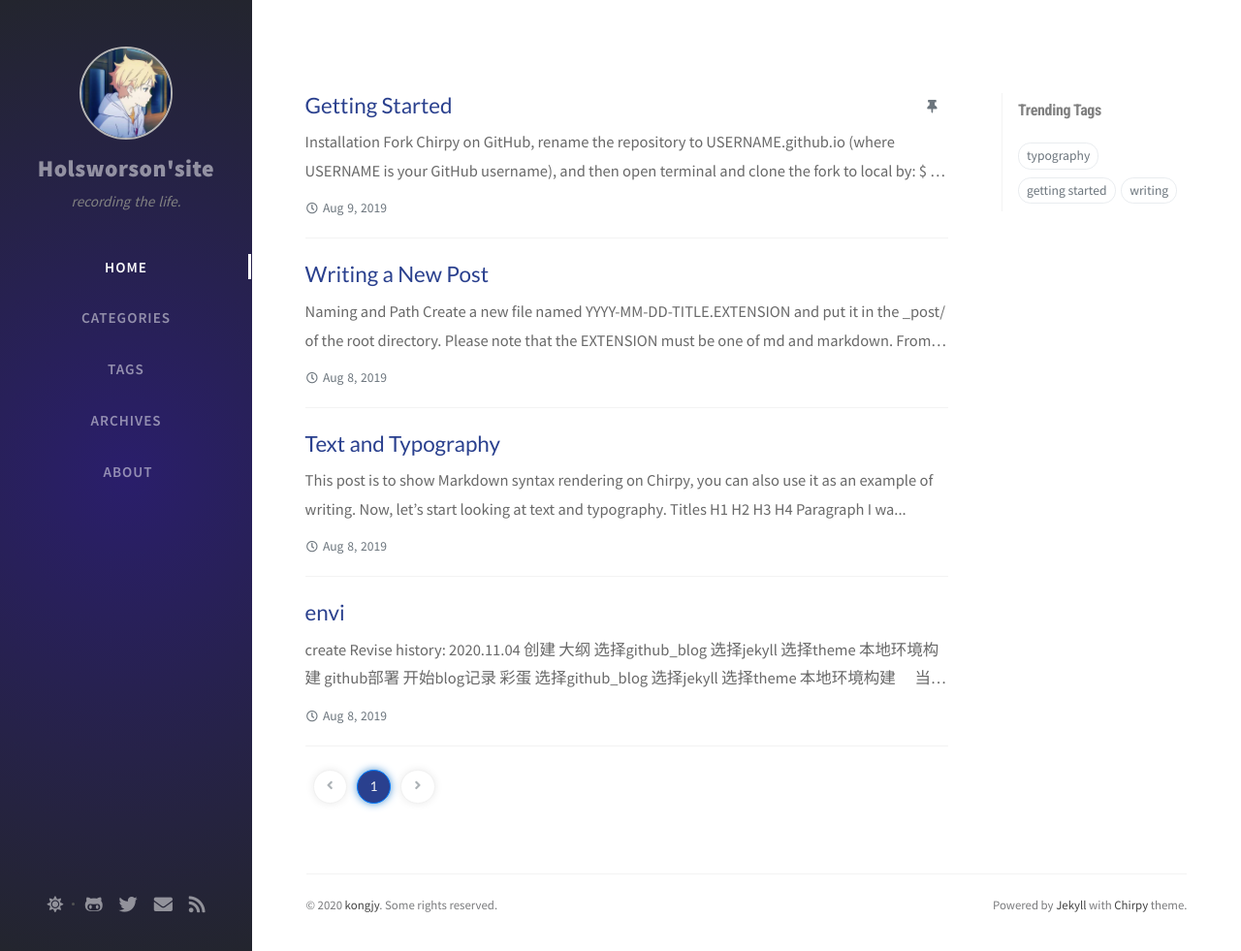
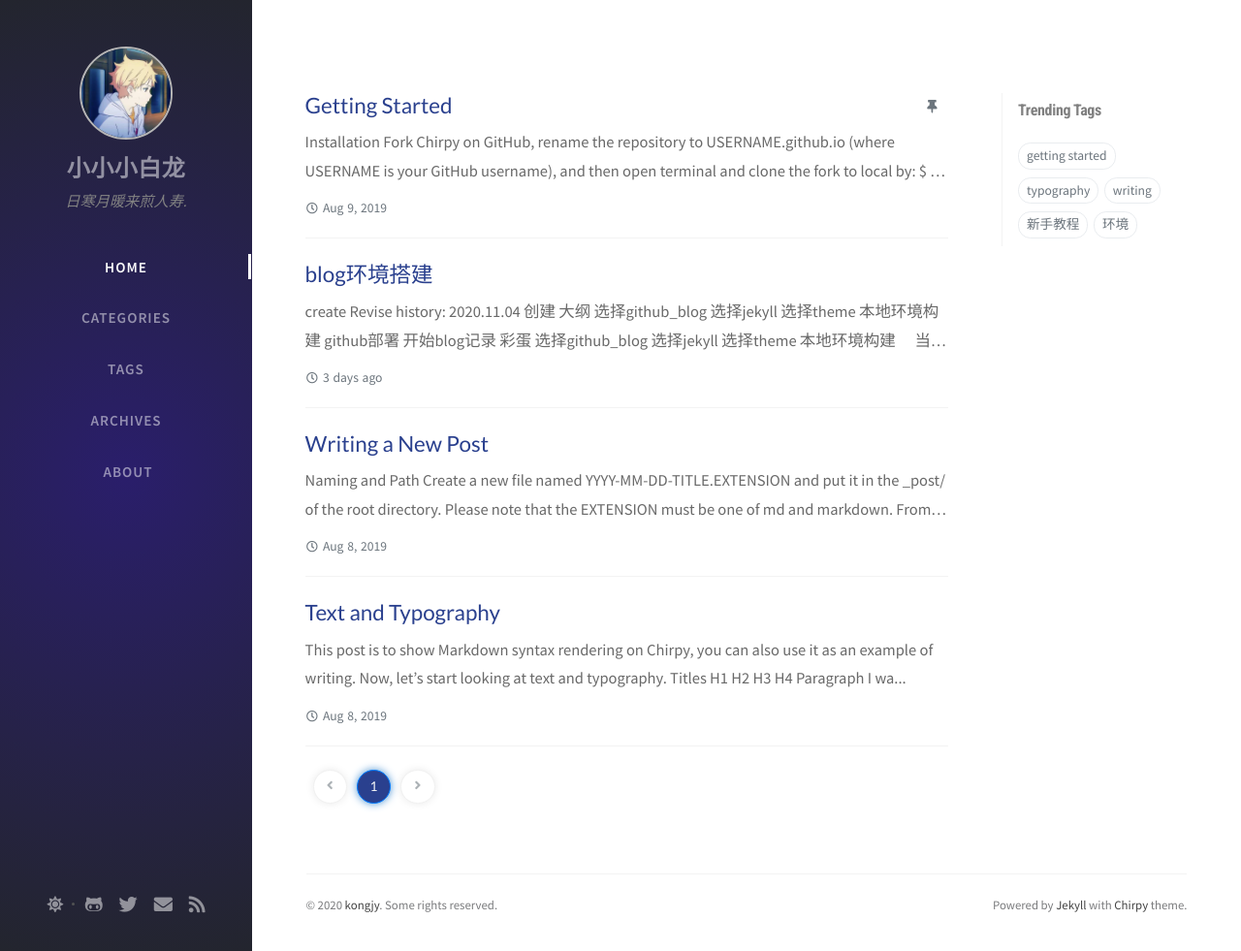
Before and after one commit to Holsworson/holsworson.github.io, a Jekyll site: the page built from index.html, in a window 1280 px wide and 981 px high. Shown: the whole window at 97% size. Built offline with Jekyll 4.4.1, drawn with Linux system fonts in a browser that asks for light colours; nearby versions of some CDN libraries; the list of posts is cut into pages by our own code; comment, search, counter and statistics services are not loaded.

Commit message:
v1.1_20201108: init
 On branch gh-pages
 Your branch is up to date with 'origin/gh-pages'.

 Changes to be committed:
	modified:   _config.yml
	modified:   _posts/2019-08-08-envi.md
	new file:   assets/img/sample/about.jpg
	modified:   tabs/about.md

```diff
--- a/_config.yml
+++ b/_config.yml
@@ -4,9 +4,9 @@
 # jekyll-seo-tag settings › https://github.com/jekyll/jekyll-seo-tag/blob/master/docs/usage.md
 #--------------------------
 
-title: Holsworson'site                          # the main title
+title: 小小小白龙                          # the main title
 
-tagline: recording the life.  # it will display as the sub-title
+tagline: 日寒月暖来煎人寿.  # it will display as the sub-title
 
 description: >-                        # used by seo meta and the atom feed
   A minimal, portfolio, sidebar,
--- a/_posts/2019-08-08-envi.md
+++ b/_posts/2019-08-08-envi.md
@@ -1,9 +1,9 @@
 ---
-title: envi
-author: Cotes Chung
-date: 2019-08-08 11:33:00 +0800
+title: blog环境搭建
+author: Holsworson
+date: 2020-11-05 11:33:00 +0800
 categories: [Blogging, Demo]
-tags: [typography]
+tags: [新手教程, 环境]
 math: true
 image: /assets/img/sample/devices-mockup.png
 ---
```
Also changed, not shown: tabs/about.md (+6 -2 lines), assets/img/sample/about.jpg (added).
